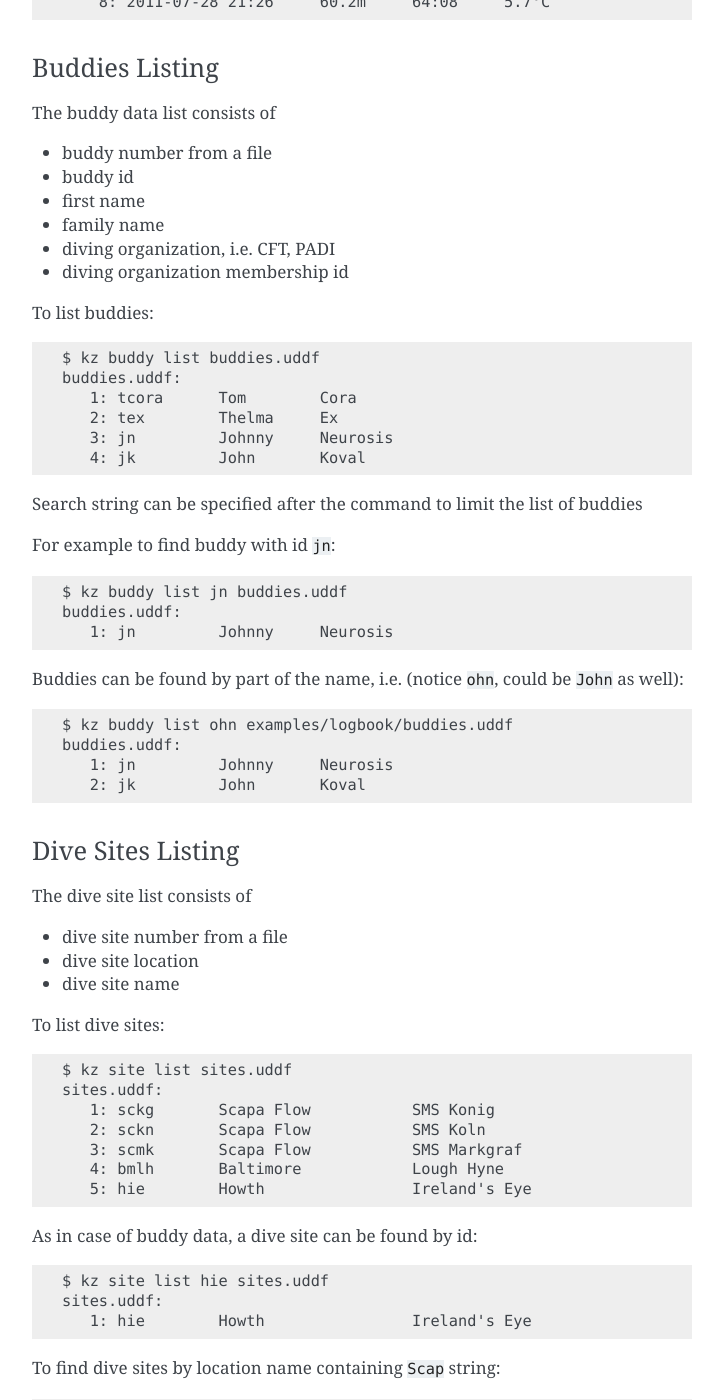
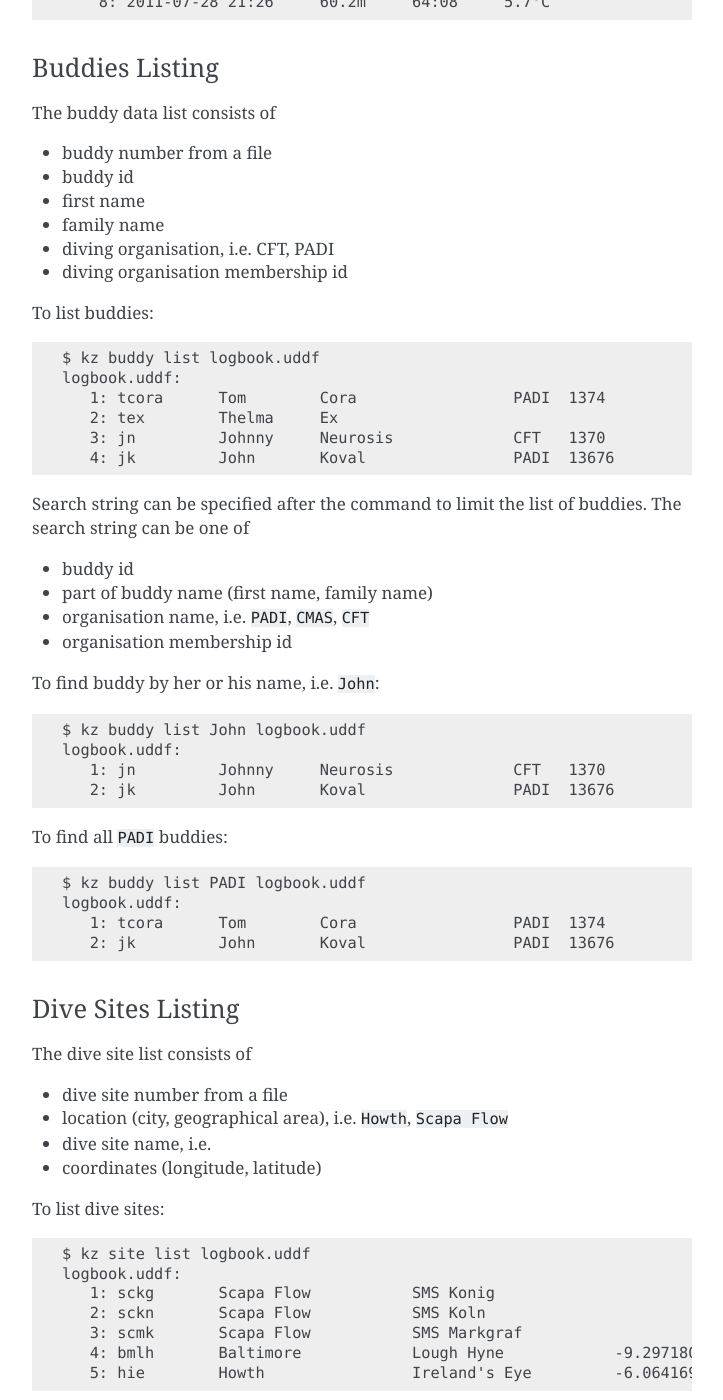
Before and after one commit to gitGNU/gnu_kenozooid, a Sphinx documentation site: the page built from doc/user/logbook.rst, in a window 1280 px wide and 1400 px high, scrolled down 783 px. Shown: the whole window, without its empty margins (388-1111 px from the left). Built offline with Sphinx 7.4.7, drawn with Linux system fonts in a browser that asks for light colours; some of the changed text lies outside the part shown.

Commit message:
- buddy and dive site listing section improvements in user manual to use   one logbook file

```diff
--- a/doc/user/logbook.rst
+++ b/doc/user/logbook.rst
@@ -43,74 +43,78 @@ The buddy data list consists of
 - buddy id
 - first name
 - family name
-- diving organization, i.e. CFT, PADI
-- diving organization membership id
+- diving organisation, i.e. CFT, PADI
+- diving organisation membership id
 
 To list buddies::
 
-    $ kz buddy list buddies.uddf
-    buddies.uddf:
-       1: tcora      Tom        Cora
+    $ kz buddy list logbook.uddf
+    logbook.uddf:
+       1: tcora      Tom        Cora                 PADI  1374
        2: tex        Thelma     Ex
-       3: jn         Johnny     Neurosis
-       4: jk         John       Koval
+       3: jn         Johnny     Neurosis             CFT   1370
+       4: jk         John       Koval                PADI  13676
 
 Search string can be specified after the command to limit the list of
-buddies
+buddies. The search string can be one of
 
-For example to find buddy with id ``jn``::
+- buddy id
+- part of buddy name (first name, family name)
+- organisation name, i.e. ``PADI``, ``CMAS``, ``CFT``
+- organisation membership id
 
-    $ kz buddy list jn buddies.uddf
-    buddies.uddf:
-       1: jn         Johnny     Neurosis
+To find buddy by her or his name, i.e. ``John``::
 
-Buddies can be found by part of the name, i.e. (notice ``ohn``, could be
-``John`` as well)::
+    $ kz buddy list John logbook.uddf
+    logbook.uddf:
+       1: jn         Johnny     Neurosis             CFT   1370
+       2: jk         John       Koval                PADI  13676
 
-    $ kz buddy list ohn examples/logbook/buddies.uddf
-    buddies.uddf:
-       1: jn         Johnny     Neurosis
-       2: jk         John       Koval
+To find all ``PADI`` buddies::
+
+    $ kz buddy list PADI logbook.uddf
+    logbook.uddf:
+       1: tcora      Tom        Cora                 PADI  1374
+       2: jk         John       Koval                PADI  13676
 
 Dive Sites Listing
 ^^^^^^^^^^^^^^^^^^
 The dive site list consists of
 
 - dive site number from a file
-- dive site location
-- dive site name
+- location (city, geographical area), i.e. ``Howth``, ``Scapa Flow``
+- dive site name, i.e.
+- coordinates (longitude, latitude)
 
 To list dive sites::
 
-    $ kz site list sites.uddf
-    sites.uddf:
+    $ kz site list logbook.uddf
+    logbook.uddf:
        1: sckg       Scapa Flow           SMS Konig
        2: sckn       Scapa Flow           SMS Koln
        3: scmk       Scapa Flow           SMS Markgraf
-       4: bmlh       Baltimore            Lough Hyne
-       5: hie        Howth                Ireland's Eye
+       4: bmlh       Baltimore            Lough Hyne            -9.29718000, 51.5008090
+       5: hie        Howth                Ireland's Eye         -6.06416900, 53.4083170
 
-As in case of buddy data, a dive site can be found by id::
+The dive site listing can be searched with one of the search string
 
-    $ kz site list hie sites.uddf
-    sites.uddf:
-       1: hie        Howth                Ireland's Eye
+- id
+- part of location, i.e. ``Scapa``
+- part of name, i.e. ``Lough``
 
-To find dive sites by location name containing ``Scap`` string::
+To find dive sites by location containing ``Scapa`` string::
 
-    $ kz site list Scap sites.uddf
-    sites.uddf:
+    $ kz site list Scapa logbook.uddf
+    logbook.uddf:
        1: sckg       Scapa Flow           SMS Konig
        2: sckn       Scapa Flow           SMS Koln
        3: scmk       Scapa Flow           SMS Markgraf
 
-To find dive sites with name containing ``SMS`` string::
+To find dive sites with name containing ``Lough`` string::
 
-    $ kz site list SMS sites.uddf
-    sites.uddf:
-       1: sckg       Scapa Flow           SMS Konig
-       2: sckn       Scapa Flow           SMS Koln
-       3: scmk       Scapa Flow           SMS Markgraf
+    $ kz site list Lough logbook.uddf
+    logbook.uddf:
+       1: bmlh       Baltimore            Lough Hyne            -9.29718000, 51.5008090
 
 
 Adding Buddies and Dive Sites
```
